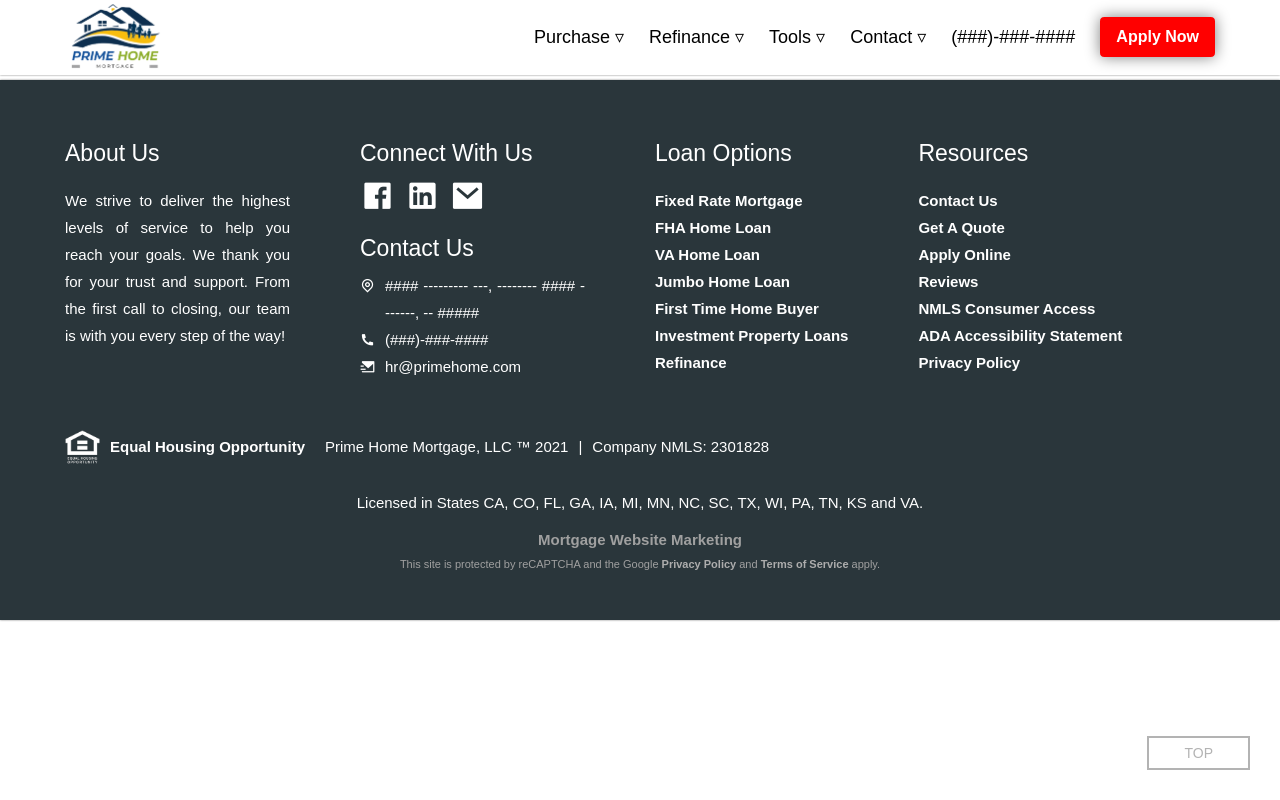
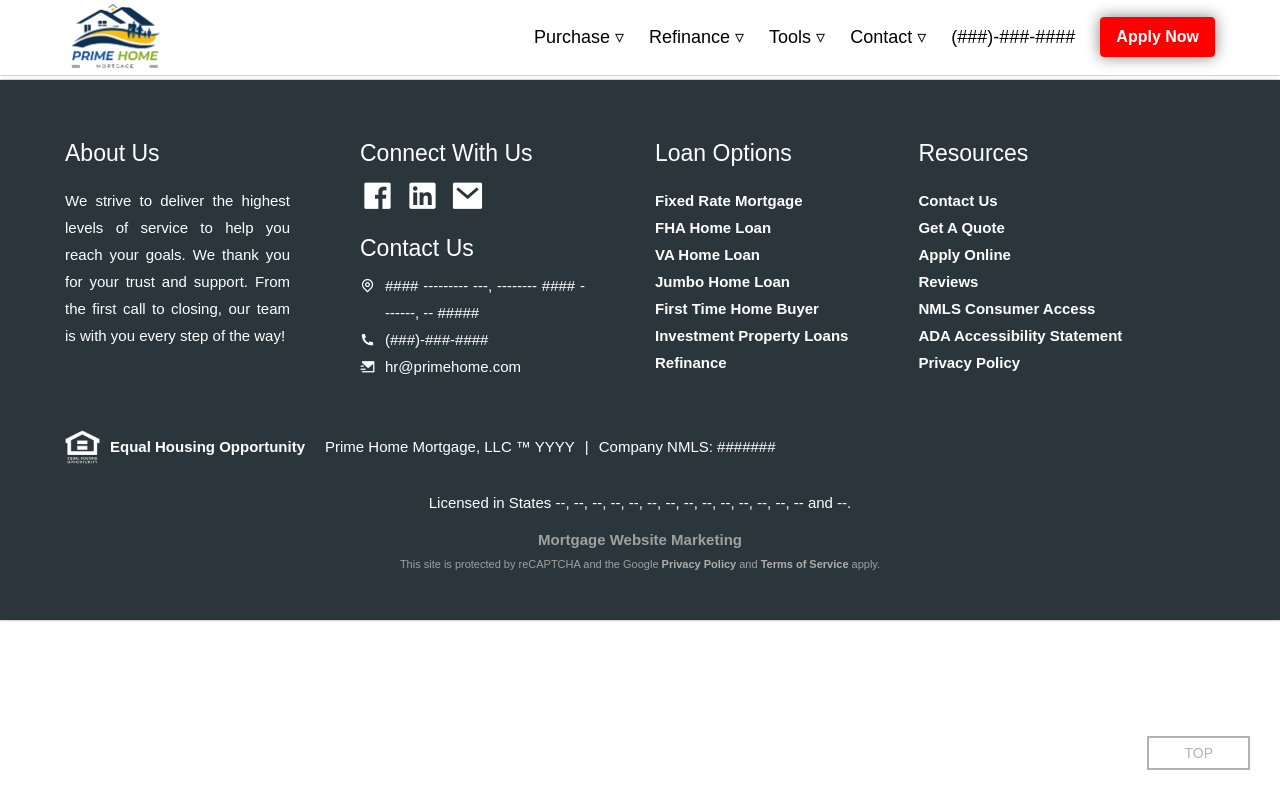
Before and after one commit to RajaNareshPandugayala/PrimeHome_Mortgage, a React (Create React App) app: page / in a window 1280 px wide. Built offline with nearby package versions, Linux system fonts and the light colour scheme.

Commit message:
Do the changes

```diff
--- a/src/Elements/Footer/footer.js
+++ b/src/Elements/Footer/footer.js
@@ -59,10 +59,10 @@ function Footer() {
                 </div>
                 <div className='footerMiddle'>
                     <img src={housingIcon} alt='houseIcon' className='houseIcon' /><b>Equal Housing Opportunity  </b><br />
-                    <span> Prime Home Mortgage, LLC ™ 2021 </span> | <span>Company NMLS: 2301828</span>
+                    <span> Prime Home Mortgage, LLC ™ YYYY </span> | <span>Company NMLS: #######</span>
                 </div>
                 <div className='footerBottom'>
-                    <span>Licensed in States CA, CO, FL, GA, IA, MI, MN, NC, SC, TX, WI, PA, TN, KS and VA.</span>
+                    <span>Licensed in States --, --, --, --, --, --, --, --, --, --, --, --, --, -- and --.</span>
                     <span className='footerBottomDown'>
                         <b>Mortgage Website Marketing</b>
                         <span className='footerBottomDown02'>This site is protected by reCAPTCHA and the Google <b>Privacy Policy</b> and <b>Terms of Service</b> apply.</span>
```
